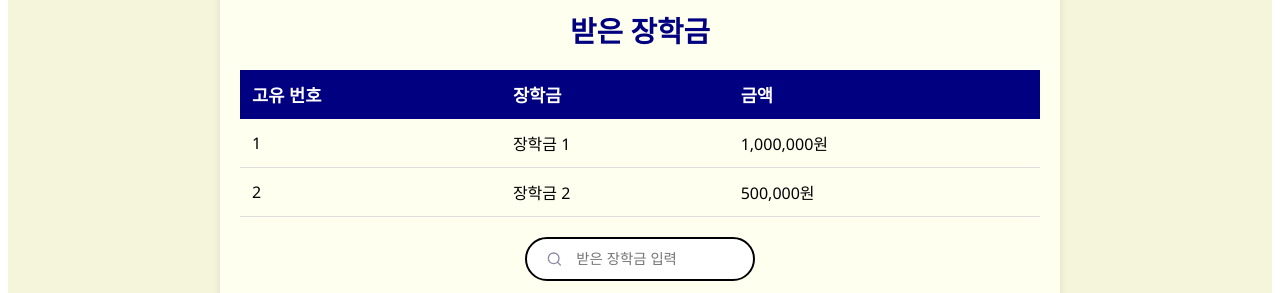
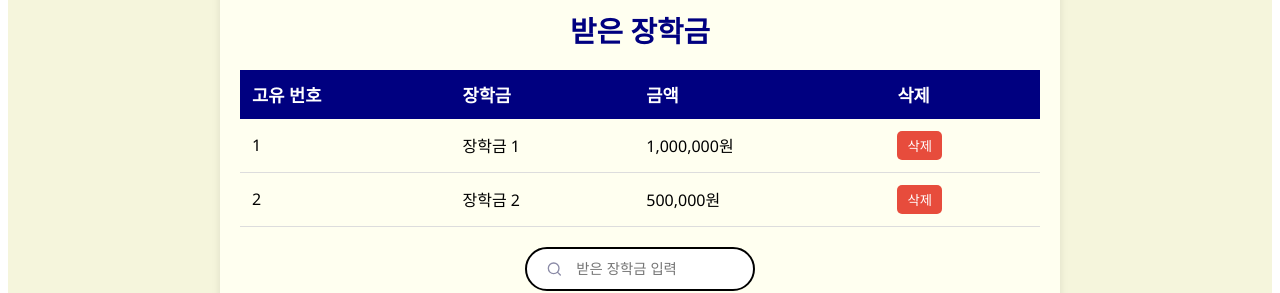
Before and after one commit to scholarship-mju/front, a React (Create React App) app: page /received-scholarships in a window 1280 px wide. Shown: the part 319-612 px from the top of the page. Built offline with nearby package versions, Linux system fonts and the light colour scheme.

Commit message:
받은장학금 목록 삭제 버튼 추가

```diff
--- a/src/pages/ReceivedScholarshipsPage.js
+++ b/src/pages/ReceivedScholarshipsPage.js
@@ -267,6 +267,20 @@ const ResetSvg = () => (
   </Svg>
 );
 
+const DeleteButton = styled.button`
+  background-color: #e74c3c;
+  color: white;
+  border: none;
+  border-radius: 5px;
+  padding: 5px 10px;
+  cursor: pointer;
+  transition: background-color 0.3s ease;
+
+  &:hover {
+    background-color: #c0392b;
+  }
+`;
+
 const MemoizedAnimatedNumbers = memo(({ animateToNumber }) => (
   <AnimatedNumbers
     includeComma
@@ -376,6 +390,17 @@ function ReceivedScholarshipsPage() {
     }
   };
 
+  const handleDeleteScholarship = (id) => {
+    setScholarships((prevScholarships) =>
+      prevScholarships
+        .filter((scholarship) => scholarship.id !== id)
+        .map((scholarship, index) => ({
+          ...scholarship,
+          id: index + 1, // 삭제 후 고유 번호 재설정
+        })),
+    );
+  };
+
   const totalAmount = scholarships.reduce(
     (total, scholarship) => total + scholarship.amount,
     0,
@@ -399,6 +424,7 @@ function ReceivedScholarshipsPage() {
               <TableHeader>고유 번호</TableHeader>
               <TableHeader>장학금</TableHeader>
               <TableHeader>금액</TableHeader>
+              <TableHeader>삭제</TableHeader>
             </tr>
           </thead>
 
@@ -416,6 +442,15 @@ function ReceivedScholarshipsPage() {
                       <TableCell>{scholarship.name}</TableCell>
                       <TableCell>
                         {scholarship.amount.toLocaleString()}원
+                      </TableCell>
+                      <TableCell>
+                        <DeleteButton
+                          onClick={() =>
+                            handleDeleteScholarship(scholarship.id)
+                          }
+                        >
+                          삭제
+                        </DeleteButton>
                       </TableCell>
                     </tr>
                   </React.Fragment>
```
